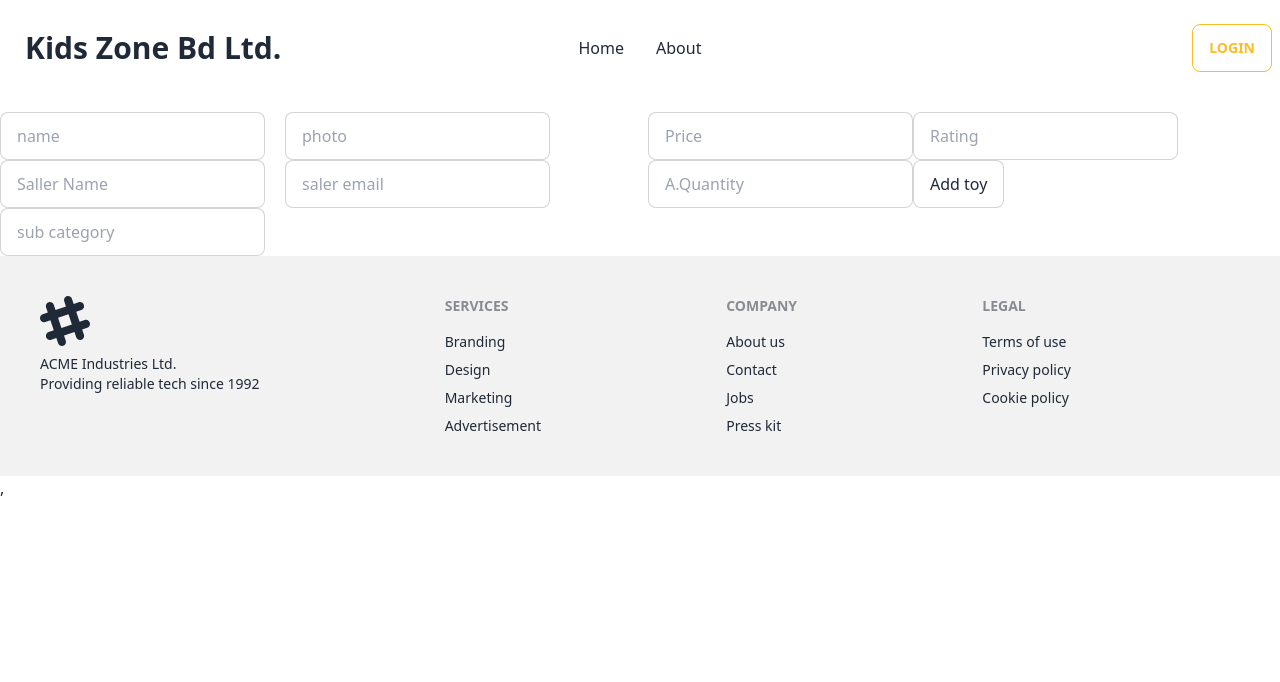
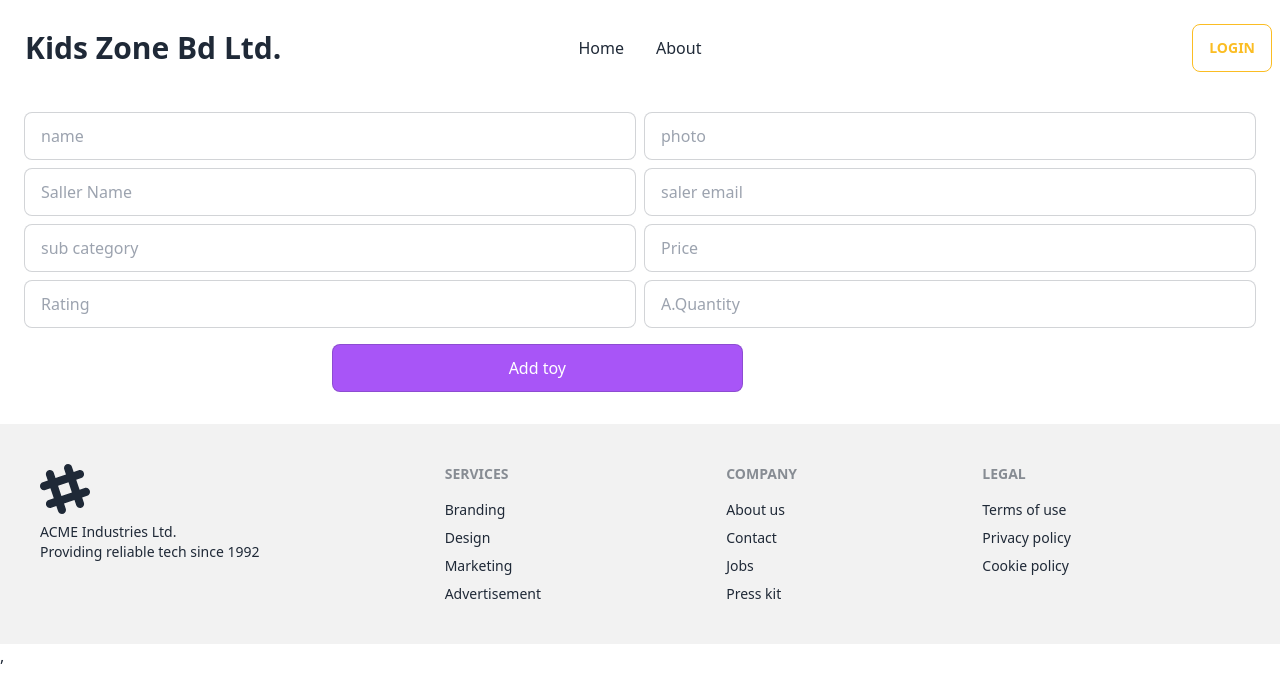
Before and after one commit to Mosarof5228/Kids-Zone-Bd-Client, a React (Vite) app: page /addtoy in a window 1280 px wide. Shown: the top 682 px of the page. Built offline with nearby package versions, Linux system fonts and the light colour scheme; no server answers.

Commit message:
insert add toy add

```diff
--- a/src/pages/AddToy/AddToy.jsx
+++ b/src/pages/AddToy/AddToy.jsx
@@ -2,15 +2,17 @@
 
 const AddToy = () => {
     const handleAddToy = (event) => {
+        event.preventDefault();
         const form = event.target;
         const name = form.name.value;
         const photo = form.photo.value;
         const saller_name = form.sallerName.value;
-        const saller_email = form.sallerEmail.value;
+        const saller_email = form.salerEmail.value;
         const subcategory = form.subCategory.value;
         const price = form.price.value;
-        const raging = form.raging.value;
+        const rating = form.rating.value;
         const quantity = form.quantity.value;
+        console.log(name)
         const toy = {
             name,
             photo,
@@ -18,33 +20,33 @@ const AddToy = () => {
             saller_email,
             subcategory,
             price,
-            raging,
+            rating,
             quantity,
         }
         console.log(toy)
-
     }
     return (
-        <form onSubmit={handleAddToy} >
-            <div className="grid gap-4 grid-cols-1 md:grid-cols-2">
-                <div>
-                    <input className="input input-bordered mr-5" type="text" name="name" id="" placeholder="name" />
-                    <input className="input input-bordered mr-5" type="text" name="photo" id="" placeholder="photo" />
-                    <input className="input input-bordered mr-5" type="text" name="sallerName" id="" placeholder="Saller Name" />
-                    <input className="input input-bordered mr-5" type="email" name="salerEmail" placeholder="saler email" id="" />
-                    <input className="input input-bordered mr-5" type="text" name='subCategory' placeholder="sub category" />
-                </div>
-                <div>
+        <form onSubmit={handleAddToy} className="mb-8 px-2 mx-2 md:mx-4 " >
+            <div className="grid gap-2 grid-cols-1 md:grid-cols-2 ">
 
-                    <input className="input input-bordered" type="number" name="price" id="" placeholder="Price" />
-                    <input className="input input-bordered" type="number" name="rating" id="" placeholder="Rating" />
-                    <input className="input input-bordered" type="number" name="quantity" id="" placeholder="A.Quantity" />
-                    <input className="input input-bordered" type="submit" value="Add toy" />
+                <input className="input input-bordered " type="text" name="name" id="" placeholder="name" />
+                <input className="input input-bordered " type="text" name="photo" id="" placeholder="photo" />
+                <input className="input input-bordered " type="text" name="sallerName" id="" placeholder="Saller Name" />
+                <input className="input input-bordered " type="email" name="salerEmail" placeholder="saler email" id="" />
+                <input className="input input-bordered " type="text" name='subCategory' placeholder="sub category" />
 
-                </div>
+
+                <input className="input input-bordered" type="text" name="price" id="" placeholder="Price" />
+                <input className="input input-bordered" type="text" name="rating" id="" placeholder="Rating" />
+                <input className="input input-bordered" type="text" name="quantity" id="" placeholder="A.Quantity" />
+
             </div>
+            <input className="input input-bordered mt-4 w-1/3 mx-auto bg-purple-500 text-white ml-[25%]" type="submit" value="Add toy" />
+
         </form>
     );
-};
 
+
+
+}
 export default AddToy;
--- a/src/providers/AuthProvider.jsx
+++ b/src/providers/AuthProvider.jsx
@@ -32,6 +32,8 @@ const AuthProvider = ({ children }) => {
         return signInWithEmailAndPassword(auth, email, password)
     };
 
+
+
     const logOut = () => {
         setLoading(true)
         return signOut(auth);
```
